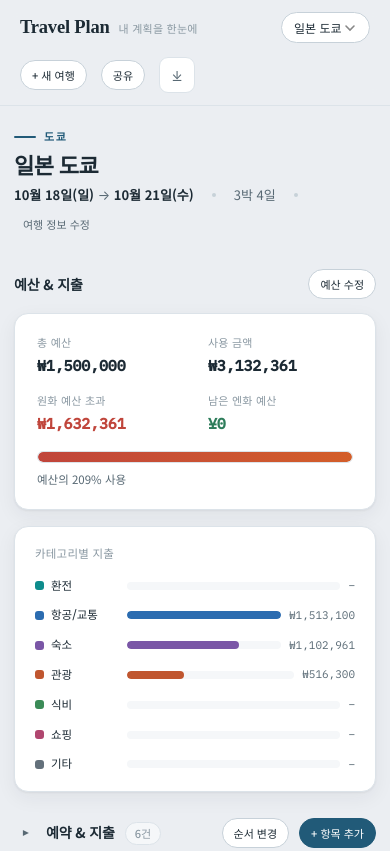
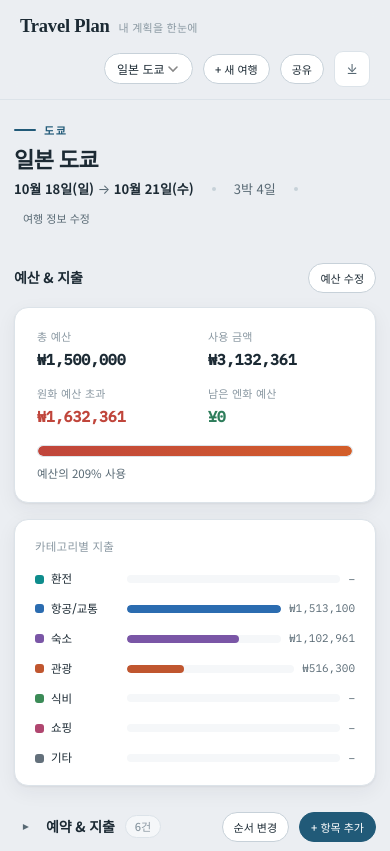
Before and after one commit to z-zeros/Project, a plain HTML site: page Travel_Plan.html in a window 390 px wide. Shown: the top 851 px of the page. Drawn offline with Linux system fonts and the light colour scheme; a web font is replaced by a local one.

Commit message:
Update Travel_Plan.html

```diff
--- a/Travel_Plan.html
+++ b/Travel_Plan.html
@@ -368,6 +368,9 @@
   /* ===== 모바일 글자 크기 (폰 전용 · PC보다 조금 작게 · 입력칸만 16px) ===== */
   @media (max-width:640px){
     body{ font-size:13px; line-height:1.55; }
+    /* 상단: 제목은 윗줄, 버튼(여행선택·새여행·공유·백업)은 아랫줄에 한 줄로 · 오른쪽 정렬 */
+    .topbar-inner{ gap:10px; justify-content:flex-end; }
+    .brand{ flex-basis:100%; margin-right:0; }
     /* iOS에서 입력할 때 화면이 확대되지 않도록 입력칸만 16px 유지 */
     input,select,textarea,.field input,.field select,.field textarea{ font-size:16px; }
     /* 예산 카드의 금액 숫자 (모바일에서만 전부 15px) */
```
